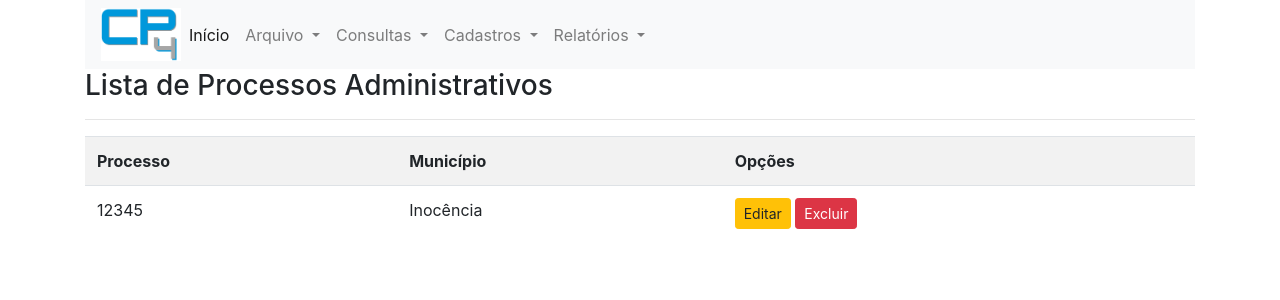
After one commit to siconeli/CP4, a Django app: page /listar/administrativo/ in a window 1280 px wide. The commit adds this page. Shown: the top 300 px of the page. Run offline with Django 4.2, Linux system fonts and the light colour scheme; data comes from the database, SQL or seed files in the repository; both versions use the stored data as it was after the commit; parts of the project's set-up code (start-up, migrations or seed data) failed here and were passed over; some libraries are stand-ins or nearby versions.

Commit message:
construindo

```diff
--- a/cadastros/models.py
+++ b/cadastros/models.py
@@ -1,7 +1,7 @@
 from django.db import models
 
 
-class Base(models.Model):
+class Base(models.Model): #Classe para registrar no banco de dados, data de criação e modificação dos registros.
     criados = models.DateField('Criação', auto_now_add=True)
     modificado = models.DateField('Atualização', auto_now=True)
     ativo = models.BooleanField('Ativo?', default=True)
@@ -10,17 +10,17 @@ class Base(models.Model):
         abstract = True
 
 
-class UnidadeFederativa(Base):  #Não terá um formulário para cadastro, irei cadastrar todas as uf através do painel admin
+class UnidadeFederativa(Base):  #Não terá um formulário para cadastro, irei cadastrar todas as uf através do painel admin.
     uf = models.CharField(max_length=50)
 
     def __str__(self):
         return f'{self.uf}'
 
 
-class ProcessoAdministrativo(Base): #Campos do cadastro de processo administrativo
+class ProcessoAdministrativo(Base): #Cadastro de processo administrativo
     pat = models.IntegerField(verbose_name='PAT N°') #PAT n°
     munic = models.CharField(max_length=50, verbose_name='Município') #Município
-    uf = models.ForeignKey(UnidadeFederativa, on_delete=models.PROTECT)
+    uf = models.ForeignKey(UnidadeFederativa, on_delete=models.PROTECT) # O 'PROTECT' protege na hora de um delete, não deixa excluir se possuir algum vínculo.
     datini = models.DateField(verbose_name='Data Inicial') #Data inicial
     datfin = models.DateField(verbose_name='Data Final') #Data final
     datdivat = models.DateField(verbose_name='Data Dívida Ativa') #Data dívida ativa
@@ -34,4 +34,4 @@ class ProcessoAdministrativo(Base): #Campos do cadastro de processo administrati
     datprazo = models.DateField(verbose_name='Data Prazo') #Data prazo
 
     def __str__(self):
-        return f'{self.pat}, {self.munic}'
+        return f'{self.pat}'
--- a/cadastros/templates/cadastros/cadprocessoadm.html
+++ b/cadastros/templates/cadastros/cadprocessoadm-cadastrar.html
@@ -2,7 +2,7 @@
 {% load static %}
 
 {% block titulo %}
-<title>Processo Administrativo</title>
+<title>Cadastrar Processo Administrativo</title>
 {% endblock %}
 
 {% block conteudo %}
--- /dev/null
+++ b/cadastros/templates/cadastros/listas/cadprocessoadm-listar.html
@@ -0,0 +1,42 @@
+{% extends 'core/index.html' %}
+{% load static %}
+
+{% block titulo %}
+<title>Listar Processo Administrativo</title>
+{% endblock %}
+
+{% block conteudo %}
+<h3>Lista de Processos Administrativos</h3>
+
+<hr>
+<div class="table-responsive">
+    <table class="table table-striped">
+        <tr>
+            <th>Processo</th>
+            <th>Município</th>
+            <th>Opções</th>
+        </tr>
+
+        {% for processo in object_list %}
+
+        <tr>
+            <td> {{ processo.pat }}</td>
+            <td> {{ processo.munic }}</td>
+            <td>
+                <a href="{% url 'upd-proc-adm' processo.pk %}" class="btn btn-warning btn-sm">Editar</a>
+                <a href="{% url 'del-proc-adm' processo.pk %}" class="btn btn-danger btn-sm">Excluir</a>
+            </td>
+        </tr>
+
+        {% empty %} <!-- Se não tiver nenhum registro de processos, irá retornar a mensagem a baixo -->
+
+        <tr>
+            <td colspan="3">Nenhum processo registrado</td>
+        </tr>
+
+        {% endfor %}
+
+    </table>
+</div>
+
+{% endblock %}
--- a/cadastros/urls.py
+++ b/cadastros/urls.py
@@ -1,8 +1,20 @@
 from django.urls import path
-from .views import CadProcessoAdmCreate, CadProcessoAdmUpdate
+from .views import CadProcessoAdmCreate
+from .views import CadProcessoAdmUpdate
+from .views import CadProcessoAdmDelete
+from .views import CadProcessoAdmList
 
 
 urlpatterns = [
-    path('cadastrar/administrativo/', CadProcessoAdmCreate.as_view(), name='cad-proc-adm'),
-    path('editar/administrativo/<int:pk>', CadProcessoAdmUpdate.as_view(), name='upd-proc-adm')
+    ###### CREATE ######
+    path('cadastrar/administrativo/', CadProcessoAdmCreate.as_view(), name='cre-proc-adm'),
+
+    ###### UPDATE ######
+    path('editar/administrativo/<int:pk>/', CadProcessoAdmUpdate.as_view(), name='upd-proc-adm'),
+
+    ###### DELETE ######
+    path('excluir/administrativo/<int:pk>/', CadProcessoAdmDelete.as_view(), name='del-proc-adm'),
+
+    ###### LIST ######
+    path('listar/administrativo/', CadProcessoAdmList.as_view(), name='list-proc-adm'),
 ]
--- a/cadastros/views.py
+++ b/cadastros/views.py
@@ -1,5 +1,8 @@
-from django.views.generic import CreateView, UpdateView
+from django.views.generic.edit import CreateView, UpdateView, DeleteView
+from django.views.generic.list import ListView
+
 from .models import ProcessoAdministrativo
+
 from django.urls import reverse_lazy
 
 
@@ -7,13 +10,26 @@ from django.urls import reverse_lazy
 class CadProcessoAdmCreate(CreateView):
     model = ProcessoAdministrativo
     fields = ['pat', 'munic', 'uf', 'datini', 'datfin', 'datdivat', 'valtrib', 'valmul', 'valcred', 'valatu', 'datvalatu', 'datand', 'anda', 'datprazo']
-    template_name = 'cadastros/cadprocessoadm.html'
-    success_url = reverse_lazy('cad-proc-adm')  #Após salvar no banco direciona para a url
+    template_name = 'cadastros/cadprocessoadm-cadastrar.html'
+    success_url = reverse_lazy('list-proc-adm')  #name da url, irá direcionar para a url
 
 
 ###### UPDATE ######
 class CadProcessoAdmUpdate(UpdateView):
     model = ProcessoAdministrativo
     fields = ['pat', 'munic', 'uf', 'datini', 'datfin', 'datdivat', 'valtrib', 'valmul', 'valcred', 'valatu', 'datvalatu', 'datand', 'anda', 'datprazo']
-    template_name = 'cadastros/cadprocessoadm.html'
-    success_url = reverse_lazy('cad-proc-adm')
+    template_name = 'cadastros/cadprocessoadm-cadastrar.html'
+    success_url = reverse_lazy('list-proc-adm')
+
+
+###### DELETE ######
+class CadProcessoAdmDelete(DeleteView):
+    model = ProcessoAdministrativo
+    template_name = 'cadastros/cadprocessoadm-deletar.html'
+    success_url = reverse_lazy('list-proc-adm')
+
+
+###### LIST ######
+class CadProcessoAdmList(ListView):
+    model = ProcessoAdministrativo
+    template_name = 'cadastros/listas/cadprocessoadm-listar.html'
--- a/core/templates/core/index.html
+++ b/core/templates/core/index.html
@@ -33,7 +33,7 @@
                         Arquivo
                     </a>
                     <div class="dropdown-menu" aria-labelledby="navbarDropdown">
-                        <a class="dropdown-item" href="{% url 'cad-proc-adm' %}">Novo Processo Administrativo Tributário</a>
+                        <a class="dropdown-item" href="{% url 'cre-proc-adm' %}">Novo Processo Administrativo Tributário</a>
                         <a class="dropdown-item" href="#">Novo Processo Judicial</a>
                     </div>
                     </li>
@@ -42,7 +42,7 @@
                         Consultas
                         </a>
                         <div class="dropdown-menu" aria-labelledby="navbarDropdown">
-                        <a class="dropdown-item" href="#">Processos Administrativos Tributários</a>
+                        <a class="dropdown-item" href="{% url 'list-proc-adm' %}">Processos Administrativos Tributários</a>
                         <a class="dropdown-item" href="#">Processos Judiciais</a>
                         <div class="dropdown-divider"></div>
                         <a class="dropdown-item" href="#">Processos Tributários Arquivados</a>
```
Also changed, not shown: cadastros/templates/cadastros/cadprocessoadm-deletar.html (added, +27 -0 lines), db.sqlite3.
